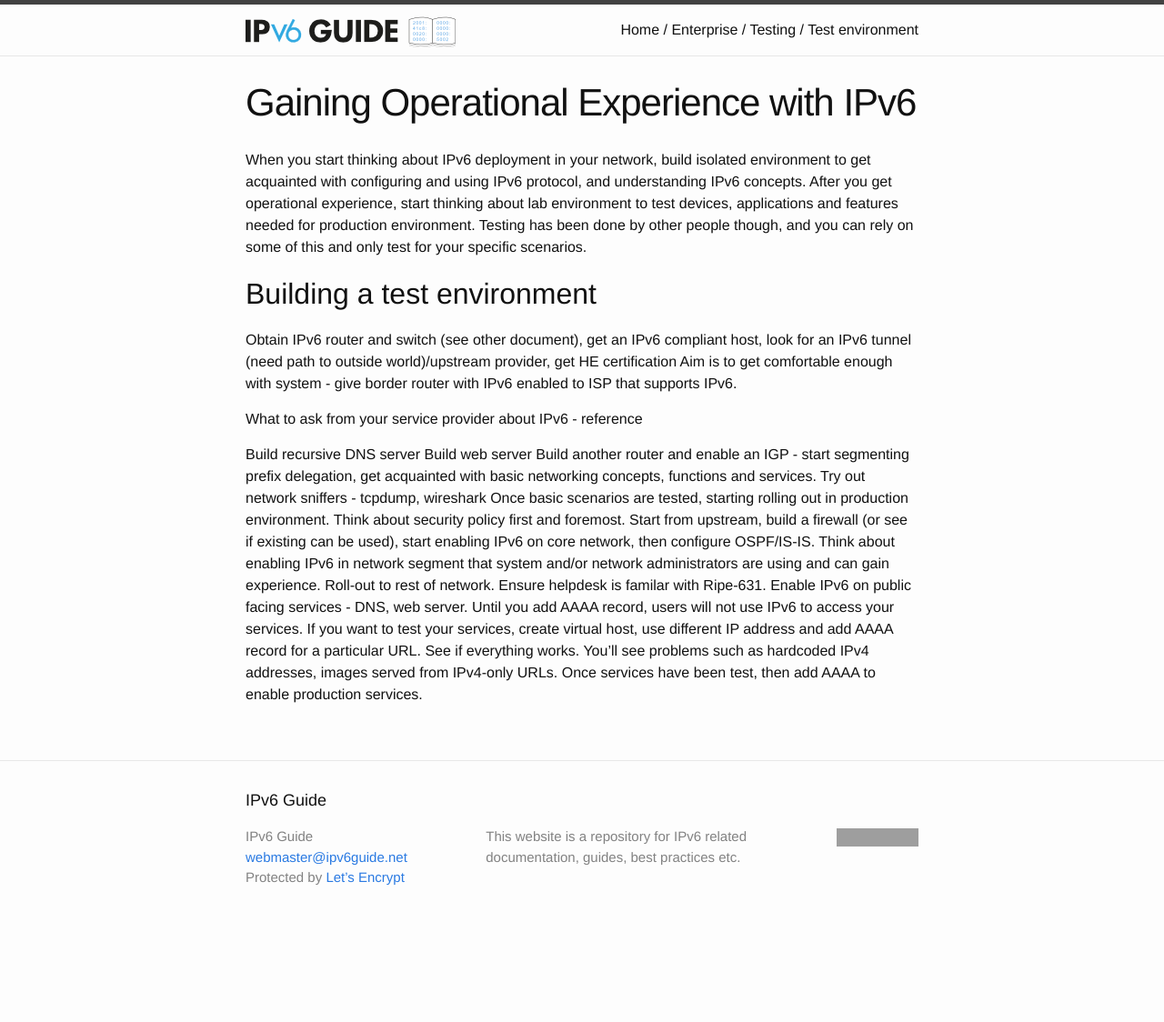
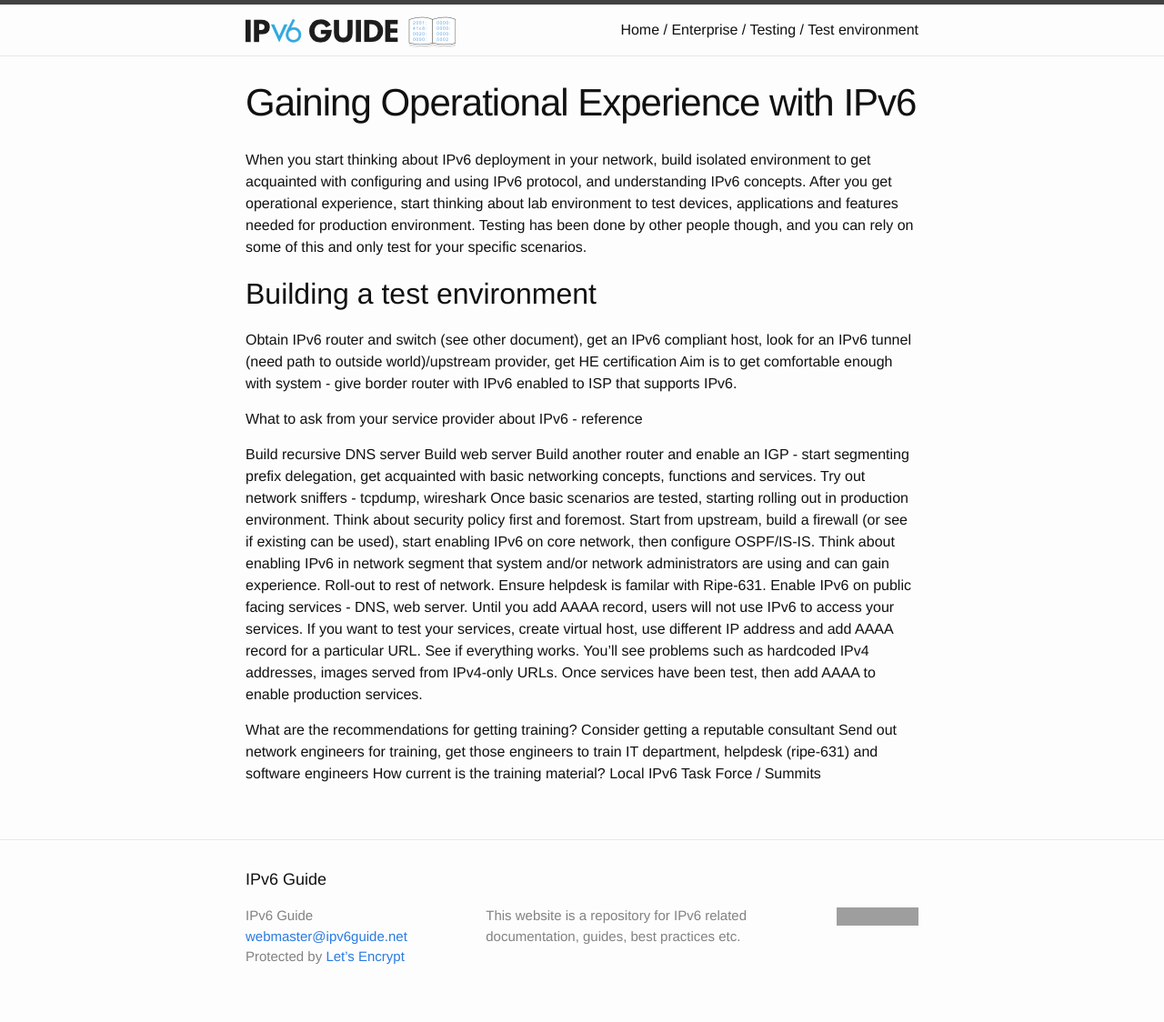
Before and after one commit to ipv6guide/ipv6guide.github.io, a Jekyll site: the page built from enterprise/testing/test_environment.md, in a window 1280 px wide. Shown: the whole page at 91% size. Built offline with Jekyll 4.4.1, drawn with Linux system fonts in a browser that asks for light colours; before the commit the page ends 1037 px from its top, so only the background shows below that; grey boxes are pictures that could not be loaded.

Commit message:
Update test_environment.md

```diff
--- a/enterprise/testing/test_environment.md
+++ b/enterprise/testing/test_environment.md
@@ -23,3 +20,9 @@ Roll-out to rest of network. Ensure helpdesk is familar with Ripe-631.
 Enable IPv6 on public facing services - DNS, web server. Until you add AAAA record, users will not use IPv6 to access your services.
 If you want to test your services, create virtual host, use different IP address and add AAAA record for a particular URL. See if everything works. You'll see problems such as hardcoded IPv4 addresses, images served from IPv4-only URLs.
 Once services have been test, then add AAAA to enable production services.
+
+What are the recommendations for getting training?
+    Consider getting a reputable consultant
+    Send out network engineers for training, get those engineers to train IT department, helpdesk (ripe-631) and software engineers
+    How current is the training material?
+    Local IPv6 Task Force / Summits
```
Also changed, not shown: other parts of enterprise/testing/test_environment.md (+0 -3 lines).
